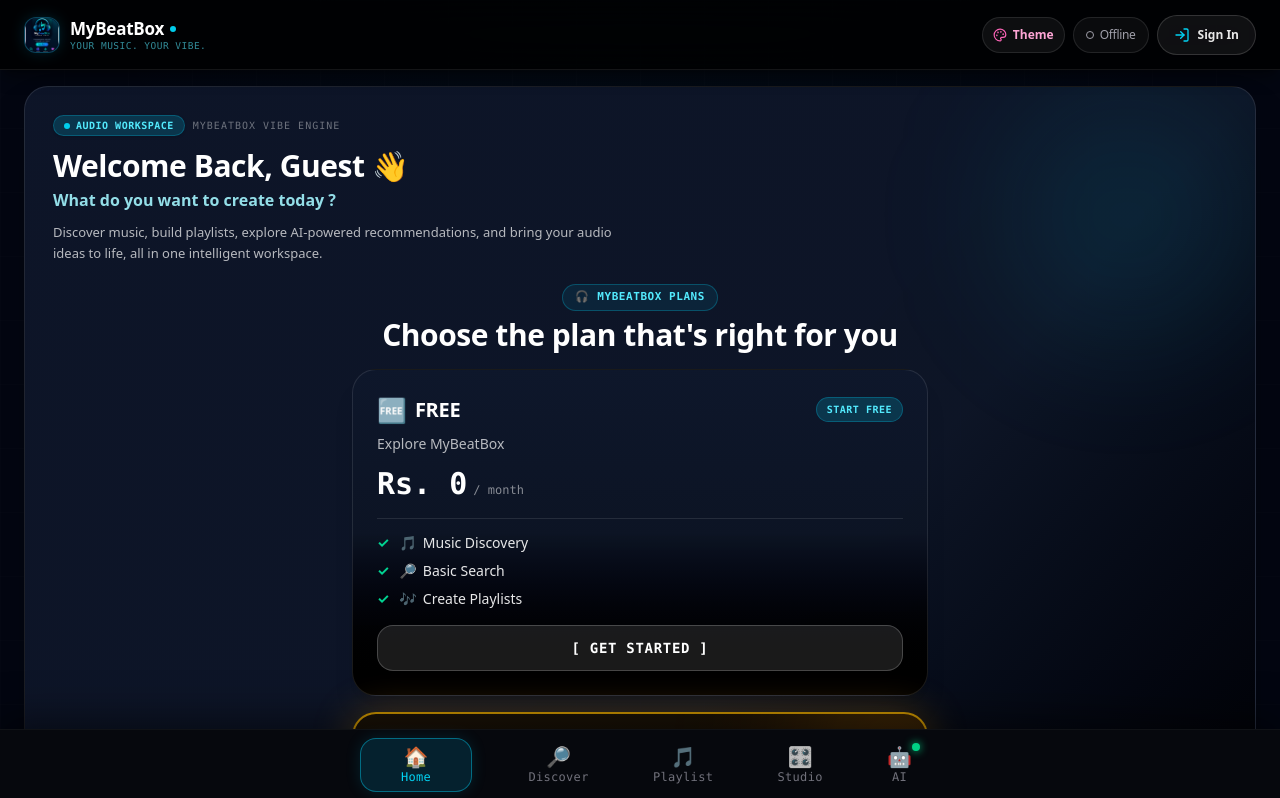
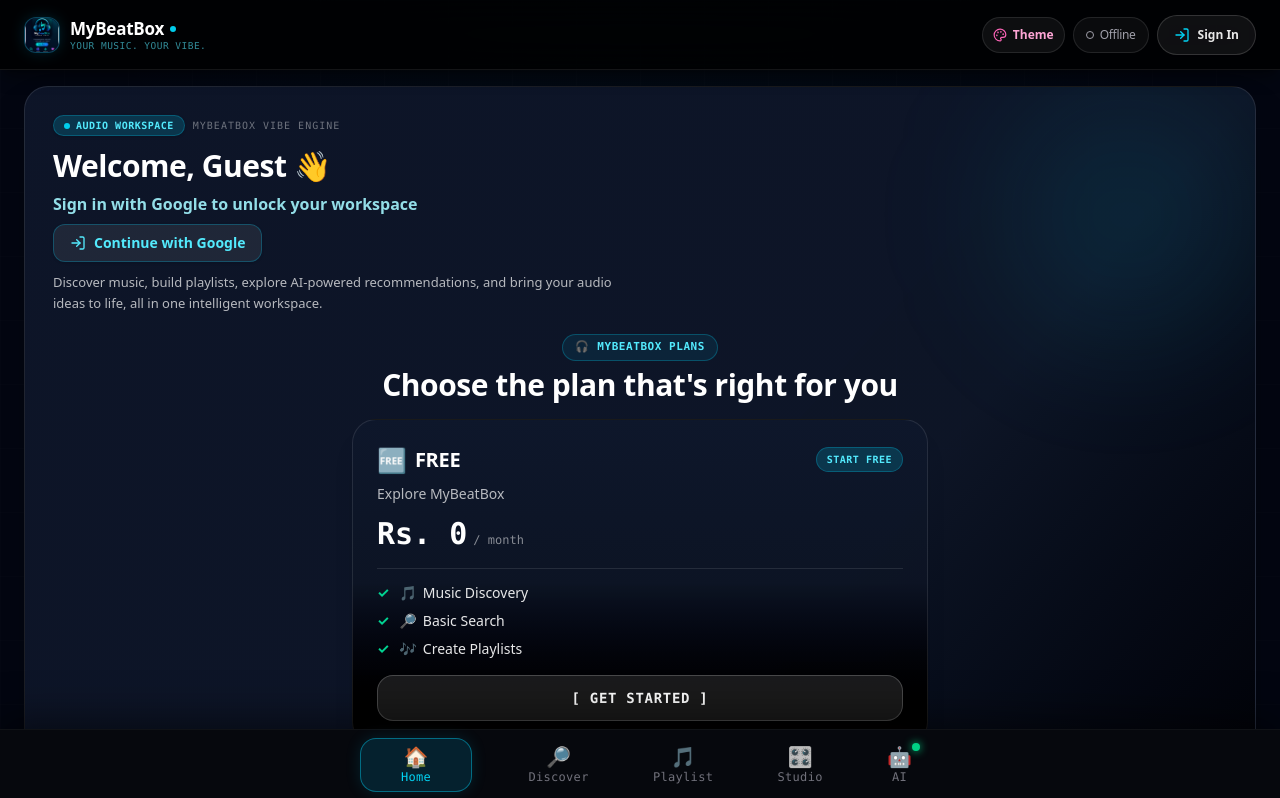
Before and after one commit to orionfxservis/Orion-Fx, a React (Vite) app in the folder mobile-apps/MyBeatBox/: page / in a window 1280 px wide. Shown: the top 798 px of the page. Built offline with nearby package versions, Linux system fonts and the light colour scheme; no server answers.

Commit message:
Add files via upload

```diff
--- a/mobile-apps/MyBeatBox/src/components/HomeWorkspace.tsx
+++ b/mobile-apps/MyBeatBox/src/components/HomeWorkspace.tsx
@@ -13,7 +13,8 @@ import {
   FolderPlus,
   Layers,
   Volume2,
-  Clock
+  Clock,
+  LogIn
 } from 'lucide-react';
 import { Song, Playlist, UserAccount, ThemeConfig } from '../types';
 import WelcomeOfferCard from './WelcomeOfferCard';
@@ -34,6 +35,8 @@ interface HomeWorkspaceProps {
   onOpenProfile?: () => void;
   theme?: ThemeConfig;
   isOffline?: boolean;
+  isAuthenticated?: boolean;
+  onSignIn?: () => void;
 }
 
 export default function HomeWorkspace({
@@ -51,9 +54,11 @@ export default function HomeWorkspace({
   onUpdateUser,
   onOpenProfile,
   theme,
-  isOffline
+  isOffline,
+  isAuthenticated = false,
+  onSignIn
 }: HomeWorkspaceProps) {
-  const firstName = user?.name ? user.name.split(' ')[0] : 'Faisal';
+  const firstName = user?.name ? user.name.split(' ')[0] : 'Guest';
   const activePlaylist = playlists.find(p => p.id === activePlaylistId) || playlists[0];
 
   // Quick picks (4-6 handpicked diverse tracks)
@@ -95,11 +100,29 @@ export default function HomeWorkspace({
           {/* User Greeting & Welcome Note */}
           <div className="mt-1 flex flex-col gap-1">
             <h1 className="text-xl sm:text-2xl md:text-3xl font-extrabold tracking-tight text-white">
-              Welcome Back, {firstName} 👋
+              {isAuthenticated ? `Welcome Back, ${firstName}` : 'Welcome, Guest'} 👋
             </h1>
-            <p className="text-sm sm:text-base font-semibold text-cyan-200/90">
-              What do you want to create today ?
-            </p>
+            {isAuthenticated ? (
+              <p className="text-sm sm:text-base font-semibold text-cyan-200/90">
+                What do you want to create today ?
+              </p>
+            ) : (
+              <div className="flex flex-col gap-2 mt-1">
+                <p className="text-sm sm:text-base font-semibold text-cyan-200/90">
+                  Sign in with Google to unlock your workspace
+                </p>
+                {onSignIn && (
+                  <button
+                    onClick={onSignIn}
+                    className="self-start flex items-center gap-2 px-4 py-2 rounded-xl bg-white/[0.08] hover:bg-white/[0.14] border border-cyan-500/30 hover:border-cyan-400/50 text-cyan-300 hover:text-cyan-200 text-sm font-semibold transition-all duration-200 active:scale-95 cursor-pointer shadow-sm"
+                    id="btn-home-sign-in"
+                  >
+                    <LogIn className="w-4 h-4" />
+                    Continue with Google
+                  </button>
+                )}
+              </div>
+            )}
           </div>
 
           <p className="text-xs sm:text-[13px] text-white/70 max-w-xl leading-relaxed mt-0.5">
```
